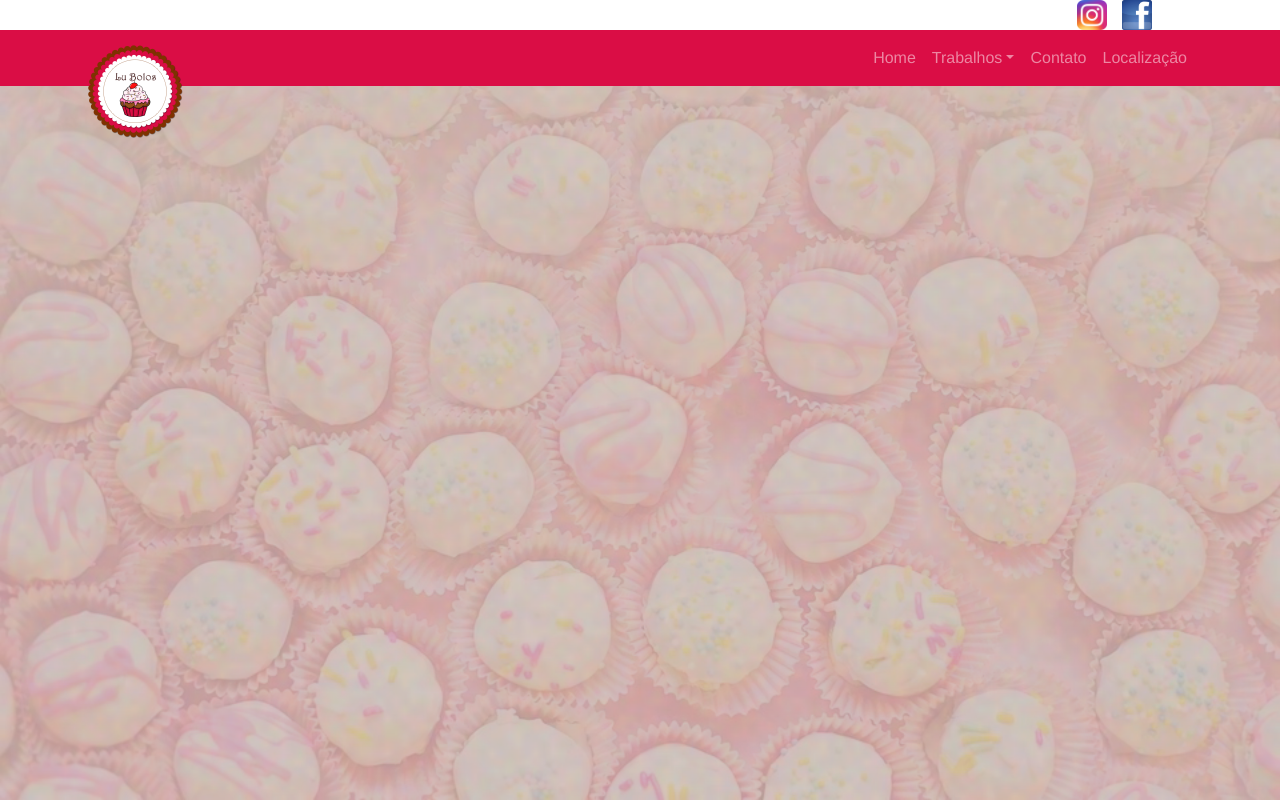
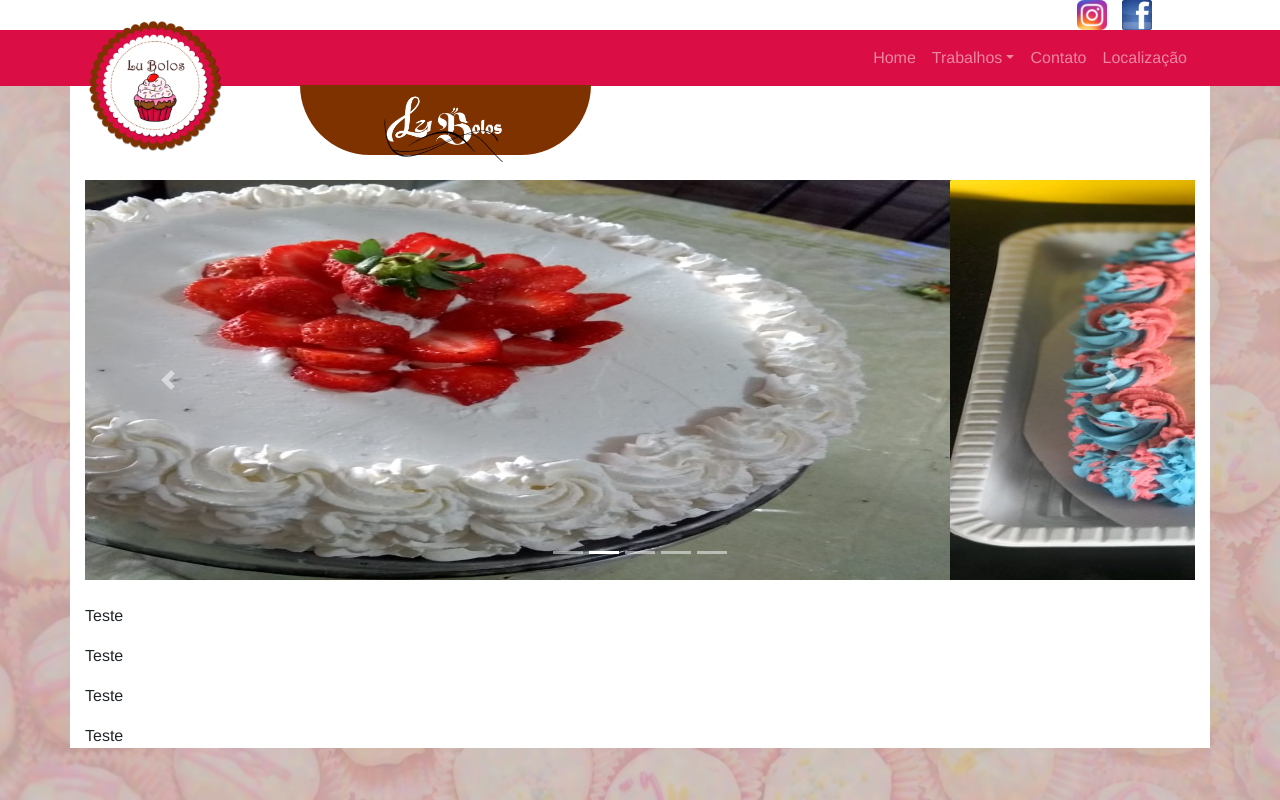
Before and after one commit to jeanshr/lubolos, a plain HTML site: page index.html in a window 1280 px wide. Drawn offline with nearby package versions, Linux system fonts and the light colour scheme.

Commit message:
Adicionado barra com logomarca e carrossel com imagens

```diff
--- a/estilo.css
+++ b/estilo.css
@@ -24,15 +24,15 @@ body {
 
 /*========== Logo ==========*/
 .logo{
-	width: 100px;
+	width: 140px;
 	position: absolute;
-	margin-top: -15px;
+	margin-top: -40px;
 }
 
 /*==========Barra redes sociais==========*/
 .barra-redes-sociais{
 	background-color: #fff;
-	position: fixed;
+	position: absolute;
 	padding-right: 10%;
 }
 .img-redes-sociais{
@@ -44,14 +44,51 @@ body {
 	width: 32px;
 }
 
+/*=========Barra marro/ Logomarca=========*/
+.barra-logomarca{
+	background-color: #7E3200;
+	position: fixed;
+	margin-left: 300px;
+	margin-top: 85px;
+	border-radius: 0px 0px 170px 170px;
+	width: 291px;
+	height: 70px;
+	padding: 5px 75px;
+}
+.logomarca{
+	width: 140px;
+}
 
-/*========== Responsividade ==========*/
+/*===========Painel branco===============*/
+.painel{
+	padding-top: 180px;
+	background-color: #fff;
+}
+
+/*===========Carrossel===================*/
+.img-carrossel{
+	width: 100px;
+	height: 400px;
+}
+
+
+/*========== MEDIA QUERIES ==========*/
 @media (min-width: 320px) and (max-width: 768px) {
+
+/*========== Logo ==========*/
   .logo{
   	width: 110px;
   	position: fixed;
   	left: 40%;
   }
+/*=========Barra marro/ Logomarca=========*/
+  .barra-logomarca{
+	filter: opacity(0);
+}
+
+.painel{
+	padding-top: 140px;
+}
 
 
 }
--- a/index.html
+++ b/index.html
@@ -9,10 +9,10 @@
 	<!-- ============================Importação do estilo================================== -->
 	<link rel="stylesheet" type="text/css" href="estilo.css">
 
+
 </head>
 <body>
-
-	<!-- ===Barra de navegação=== -->
+	<div class="fixed-top">
 		<div class="container-fluid barra-redes-sociais">
 			<a href="https://www.facebook.com/lu.bolos.37625" target=”_blank”>
 				<img src="img/facebook.png" class="img-redes-sociais">
@@ -21,9 +21,11 @@
 				<img src="img/instagram.png" class="img-redes-sociais">
 			</a>
 		</div>
+	</div>
+
+	<!-- ===Barra de navegação=== -->
 
 	<nav class="navbar navbar-expand-md fixed-top navbar-dark" style="background-color: #DA0D45;">
-
 		<div class="container">
 			<!-- ===Logo=== -->
 		<a href="#">
@@ -63,6 +65,63 @@
 		</div>
 	</nav>
 
+	<!-- === Barra marrom/ logomarca === -->
+	<div class="fixed-top">
+		<div class="barra-logomarca">
+		<img src="img/logomarca.png" class="logomarca">
+	</div>
+	</div>
+
+
+
+	<div class="container painel">
+		<!-- ==== Carrossel de fotos === -->
+		<div id="carouselExampleIndicators" class="carousel slide" data-ride="carousel">
+			<ol class="carousel-indicators">
+				<li data-target="#carouselExampleIndicators" data-slide-to="0" class="active"></li>
+				<li data-target="#carouselExampleIndicators" data-slide-to="1"></li>
+				<li data-target="#carouselExampleIndicators" data-slide-to="2"></li>
+				<li data-target="#carouselExampleIndicators" data-slide-to="3"></li>
+				<li data-target="#carouselExampleIndicators" data-slide-to="4"></li>
+			</ol>
+			<div class="carousel-inner">
+				<div class="carousel-item active">
+					<img class="d-block w-100 img-carrossel" src="img/carrossel/bolo-branco.jpg" alt="Primeiro Slide">
+				</div>
+				<div class="carousel-item">
+					<img class="d-block w-100 img-carrossel" src="img/carrossel/bolo-cavalo.jpeg" alt="Segundo Slide">
+				</div>
+				<div class="carousel-item">
+					<img class="d-block w-100 img-carrossel" src="img/carrossel/bolo-normal.png" alt="Terceiro Slide">
+				</div>
+				<div class="carousel-item">
+					<img class="d-block w-100 img-carrossel" src="img/carrossel/bolo-piscina.png" alt="Terceiro Slide">
+				</div>
+				<div class="carousel-item">
+					<img class="d-block w-100 img-carrossel" src="img/carrossel/brigadeiro.png" alt="Terceiro Slide">
+				</div>
+
+			</div>
+			<a class="carousel-control-prev" href="#carouselExampleIndicators" role="button" data-slide="prev">
+				<span class="carousel-control-prev-icon" aria-hidden="true"></span>
+				<span class="sr-only">Anterior</span>
+			</a>
+			<a class="carousel-control-next" href="#carouselExampleIndicators" role="button" data-slide="next">
+				<span class="carousel-control-next-icon" aria-hidden="true"></span>
+				<span class="sr-only">Próximo</span>
+			</a>
+		</div>
+
+		<br>
+		<p>Teste</p>
+		<p>Teste</p>
+		<p>Teste</p>
+		<p>Teste</p>
+
+	</div> <!-- ===== Fecha o painel branco principal===== -->
+
+
+
 
 
 
```
Also changed, not shown: img/carrossel/bolo-branco.jpg (added), img/carrossel/bolo-cavalo.jpeg (added), img/carrossel/bolo-normal.PNG (added), img/carrossel/bolo-piscina.PNG (added), img/carrossel/brigadeiro.PNG (added). Lines whose indentation alone changed are shown as unchanged.
